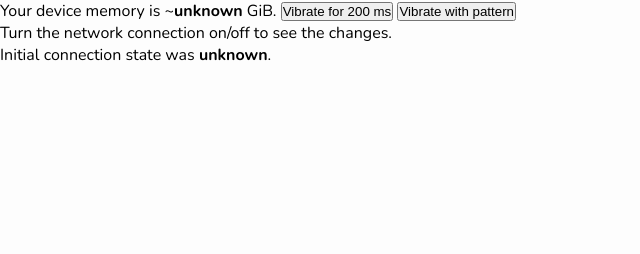
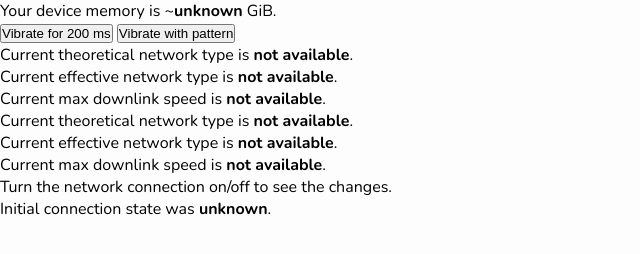
Before and after one commit to Zersai/zersai.github.io, a plain HTML site: page index.html in a window 1280 px wide. Shown: the whole page, without its empty margins (0-640 px from the left). Drawn offline with nearby package versions, Linux system fonts and the light colour scheme.

Commit message:
Update index.html

```diff
--- a/index.html
+++ b/index.html
@@ -25,9 +25,17 @@
 <body>
 
   Your device memory is ~<b id="result">unknown</b> GiB.
-
+  <br>
   <button onclick="vibrateSimple()">Vibrate for 200 ms</button>
 <button onclick="vibratePattern()">Vibrate with pattern</button>
+  <br>
+  <p>Current theoretical network type is <b id="networkType">not available</b>.</p>
+<p>Current effective network type is <b id="effectiveNetworkType">not available</b>.</p>
+<p>Current max downlink speed is <b id="downlinkMax">not available</b>.
+
+  <p>Current theoretical network type is <b id="networkType">not available</b>.</p>
+<p>Current effective network type is <b id="effectiveNetworkType">not available</b>.</p>
+<p>Current max downlink speed is <b id="downlinkMax">not available</b>.
 
   <p>Turn the network connection on/off to see the changes.</p>
 
```
